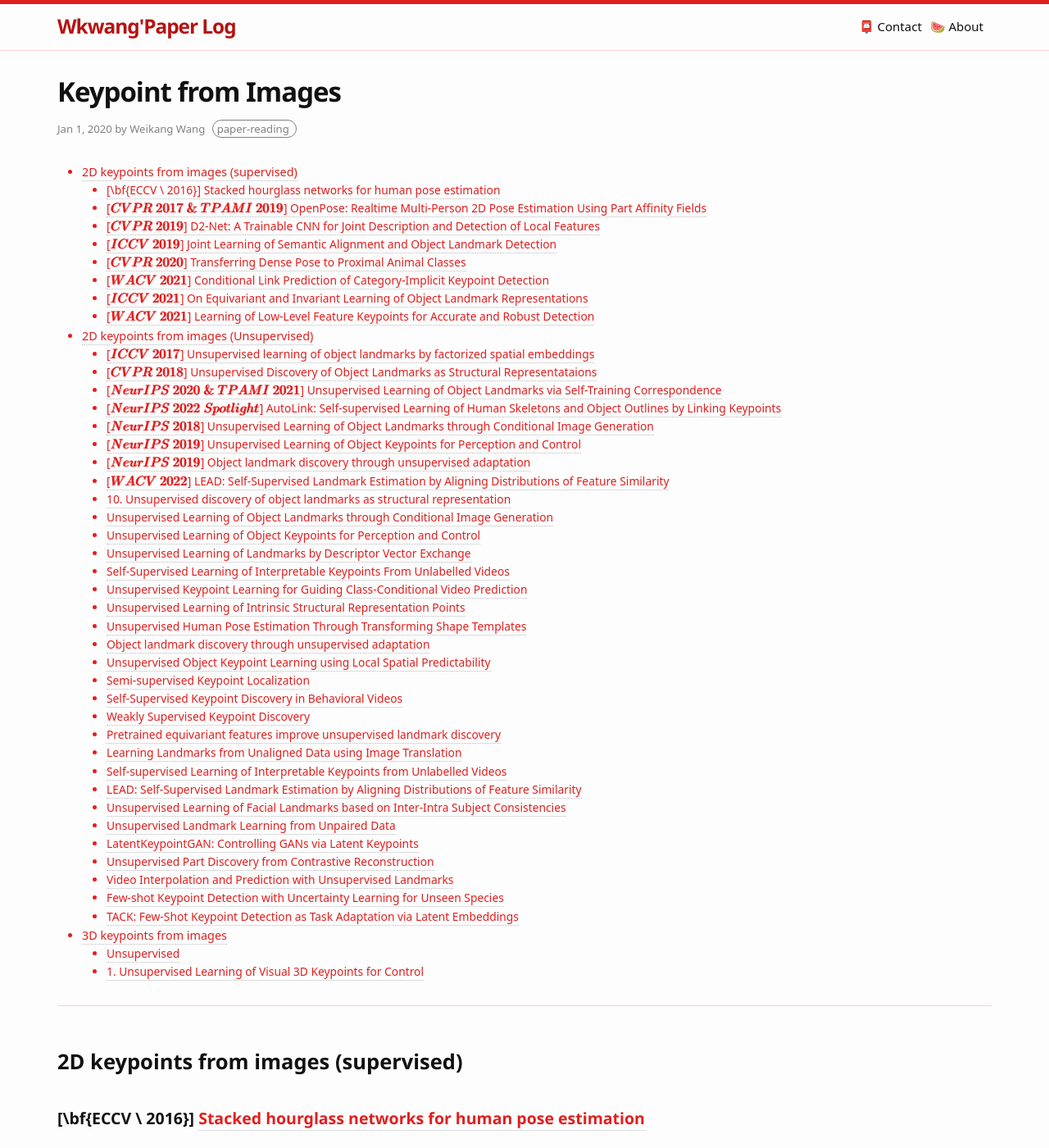
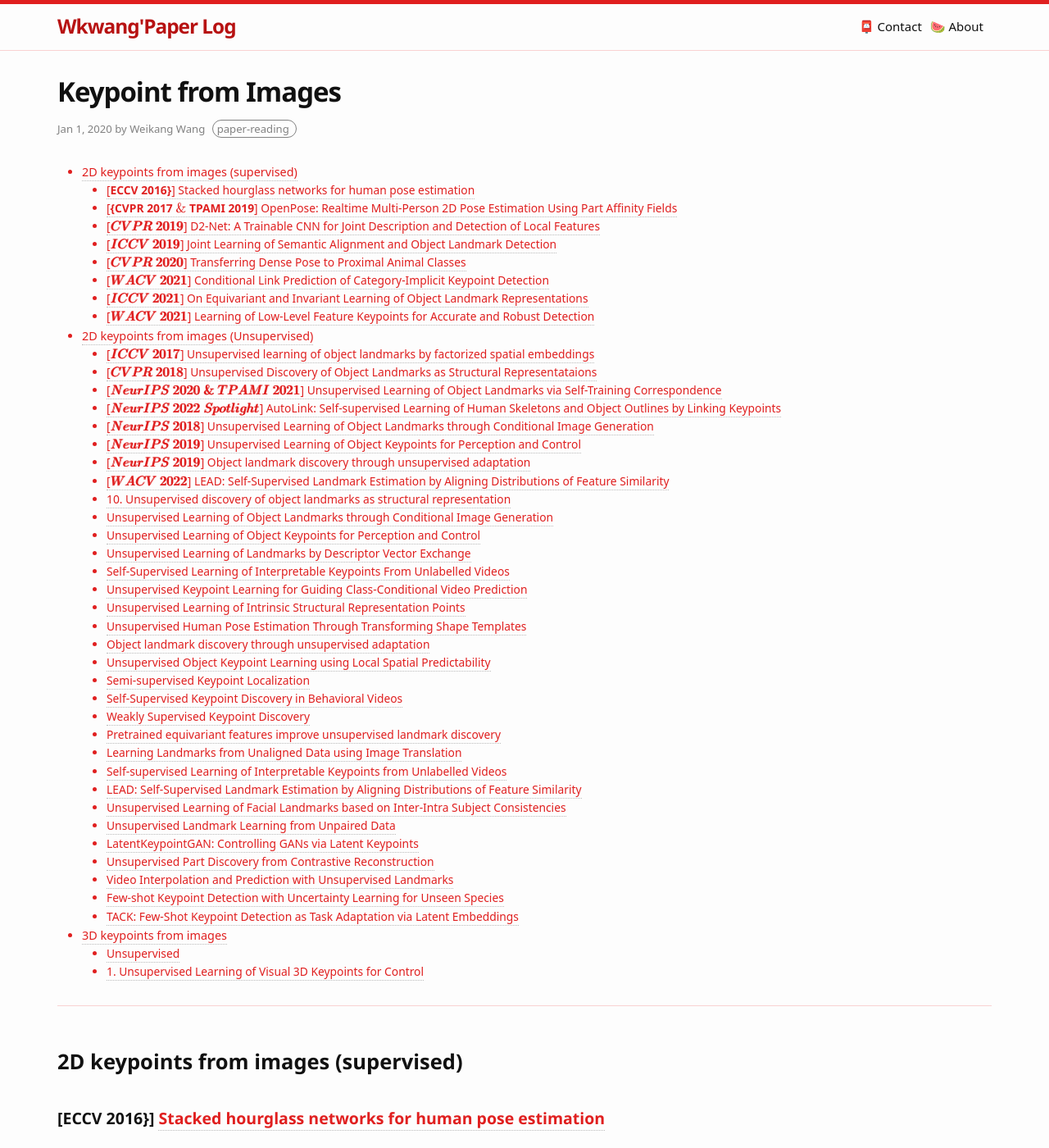
Before and after one commit to Wei-kang-Wang/tech-log, a Jekyll site: the page built from _posts/2022-01-01-Keypoint from Images.md, in a window 1280 px wide and 1400 px high. Shown: the whole window at 82% size. Built offline with Jekyll 4.4.1, drawn with Linux system fonts in a browser that asks for light colours; some web fonts are replaced; formulas are drawn with MathJax 3; some of the changed text lies outside the part shown.

Commit message:
Update 2022-01-01-Keypoint from Images.md

```diff
--- a/_posts/2022-01-01-Keypoint from Images.md
+++ b/_posts/2022-01-01-Keypoint from Images.md
@@ -17,7 +17,7 @@ tags: paper-reading
 
 ## 2D keypoints from images (supervised)
 
-### \[\bf{ECCV \  2016}\] [Stacked hourglass networks for human pose estimation](https://arxiv.org/pdf/1603.06937.pdf)
+### \[**ECCV 2016}**\] [Stacked hourglass networks for human pose estimation](https://arxiv.org/pdf/1603.06937.pdf)
 
 *Alejandro Newell, Kaiyu Yang, Jia Deng*
 
@@ -66,7 +66,7 @@ hourglass网络的设置如下：卷积层和max pooling层将输入图片的分
 本文详细阐述了使用hourglass模块构造成的网络对于human pose estimation任务的效果。intermediate supervision对于好的效果来说是很必要的。虽然说还有一些问题没有解决，但是本文提出的方法对于绝大多数情况下的human pose estimation的效果还是很好的。
 
 
-### \[$$\pmb{CVPR \  2017 \ \& \  TPAMI \  2019}$$\] [OpenPose: Realtime Multi-Person 2D Pose Estimation Using Part Affinity Fields](https://arxiv.org/pdf/1812.08008.pdf)
+### \[**{CVPR 2017** $$\&$$  **TPAMI 2019**\] [OpenPose: Realtime Multi-Person 2D Pose Estimation Using Part Affinity Fields](https://arxiv.org/pdf/1812.08008.pdf)
 *Zhe Cao, Gines Hidalgo, Tomas Simon, Shih-En Wei, and Yaser Sheikh*
 
 
```
